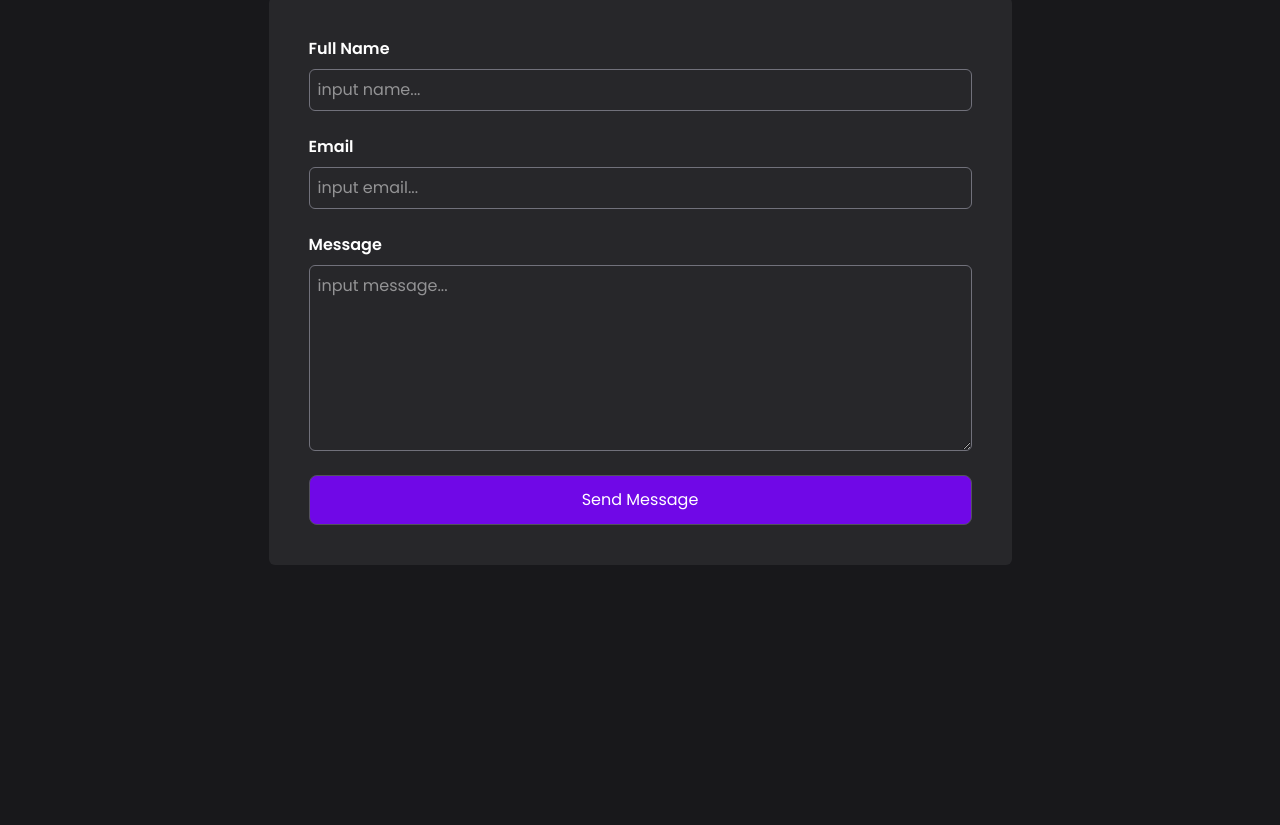
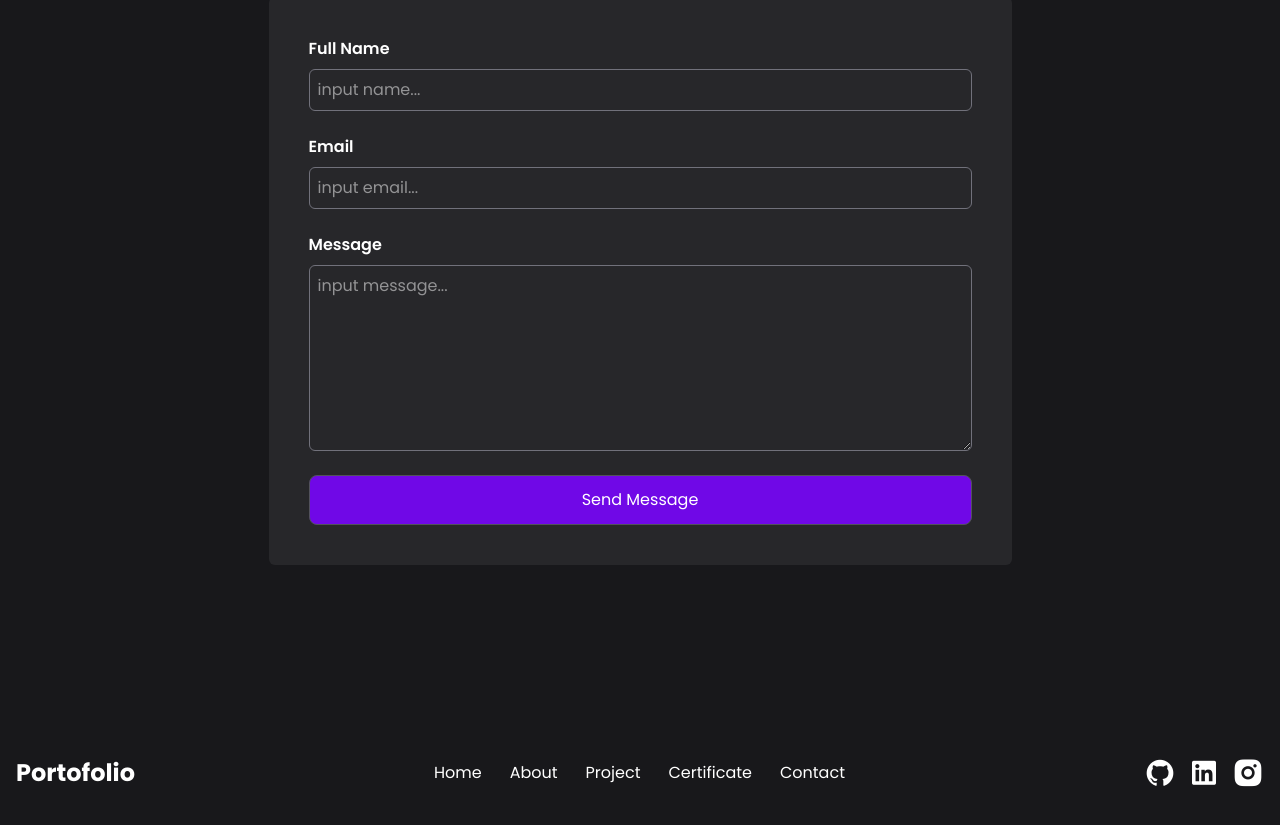
Before and after one commit to Kamikaze070104/My-Portofolio, a React (Vite) app: page / in a window 1280 px wide. Shown: the part 4832-5657 px from the top of the page. Before the commit the page ends 5453 px from the top, so only its background shows below. Built offline with nearby package versions, Linux system fonts and the light colour scheme.

Commit message:
add new footer and content preloaded

```diff
--- a/src/App.jsx
+++ b/src/App.jsx
@@ -196,7 +196,7 @@
         </div>
       </div>
       {/* contact */}
-      <div className="mt-32 p-10">
+      <div className="mt-32 sm:p-10 p-0">
         <h1 className="text-4xl mb-2 font-bold text-center">Contact</h1>
         <p className="text-base/loos text-center mb-10 opacity-50 ">
           let's Connect with me
@@ -204,7 +204,7 @@
         <form
           action="https://formsubmit.co/faizalazzriel@gmail.com"
           method="POST"
-          className="bg-zinc-800 p-10 w-fit mx-auto rounded-md"
+          className="bg-zinc-800 p-10 sm:w-fit w-full mx-auto rounded-md"
           autoComplete="off"
         >
           <div className="flex flex-col gap-6">
--- /dev/null
+++ b/src/components/Footer.jsx
@@ -0,0 +1,27 @@
+const Footer = () => {
+    return (
+      <div className="mt-32 py-4 flex md:flex-row flex-col gap-6 md:gap-0 justify-between items-center">
+        <h1 className="text-2xl font-bold">Portofolio</h1>
+            <div className="flex gap-7">
+                <a href="#">Home</a>
+                <a href="#">About</a>
+                <a href="#">Project</a>
+                <a href="#">Certificate</a>
+                <a href="#">Contact</a>
+            </div>
+            <div className="flex items-center gap-3">
+                <a href="#">
+                    <i className="ri-github-fill ri-2x"></i>
+                </a>
+                <a href="#">
+                    <i className="ri-linkedin-box-fill ri-2x"></i>
+                </a>
+                <a href="#">
+                    <i className="ri-instagram-fill ri-2x"></i>
+                </a>
+            </div>
+      </div>
+    );
+}
+
+export default Footer
--- /dev/null
+++ b/src/components/PreLoader.jsx
@@ -0,0 +1,36 @@
+import {useState, useEffect} from 'react';
+const PreLoader = () => {
+    const [loading, setLoading] = useState(true);
+    useEffect(() => {
+        setTimeout(() => {
+            setLoading(false);
+        }   , 3000); // Simulate a 3 second loading time
+    }, []);
+    return (
+      loading && (
+        <div className="flex w-screen h-screen fixed items-center justify-center bg:black z-10">
+          <div role="status">
+            <svg
+              aria-hidden="true"
+              class="inline w-10 h-10 text-gray-200 animate-spin dark:text-gray-600 fill-purple-600"
+              viewBox="0 0 100 101"
+              fill="none"
+              xmlns="http://www.w3.org/2000/svg"
+            >
+              <path
+                d="M100 50.5908C100 78.2051 77.6142 100.591 50 100.591C22.3858 100.591 0 78.2051 0 50.5908C0 22.9766 22.3858 0.59082 50 0.59082C77.6142 0.59082 100 22.9766 100 50.5908ZM9.08144 50.5908C9.08144 73.1895 27.4013 91.5094 50 91.5094C72.5987 91.5094 90.9186 73.1895 90.9186 50.5908C90.9186 27.9921 72.5987 9.67226 50 9.67226C27.4013 9.67226 9.08144 27.9921 9.08144 50.5908Z"
+                fill="currentColor"
+              />
+              <path
+                d="M93.9676 39.0409C96.393 38.4038 97.8624 35.9116 97.0079 33.5539C95.2932 28.8227 92.871 24.3692 89.8167 20.348C85.8452 15.1192 80.8826 10.7238 75.2124 7.41289C69.5422 4.10194 63.2754 1.94025 56.7698 1.05124C51.7666 0.367541 46.6976 0.446843 41.7345 1.27873C39.2613 1.69328 37.813 4.19778 38.4501 6.62326C39.0873 9.04874 41.5694 10.4717 44.0505 10.1071C47.8511 9.54855 51.7191 9.52689 55.5402 10.0491C60.8642 10.7766 65.9928 12.5457 70.6331 15.2552C75.2735 17.9648 79.3347 21.5619 82.5849 25.841C84.9175 28.9121 86.7997 32.2913 88.1811 35.8758C89.083 38.2158 91.5421 39.6781 93.9676 39.0409Z"
+                fill="currentFill"
+              />
+            </svg>
+            <span class="sr-only">Loading...</span>
+          </div>
+        </div>
+      )
+    );
+}
+
+export default PreLoader
--- a/src/main.jsx
+++ b/src/main.jsx
@@ -4,12 +4,16 @@
 import App from './App.jsx'
 import Navbar from './components/Navbar.jsx'
 import "remixicon/fonts/remixicon.css";
+import Footer from './components/Footer.jsx'
+import PreLoader from './components/PreLoader.jsx'
 
 createRoot(document.getElementById("root")).render(
   <StrictMode>
+    <PreLoader />
     <div className="container mx-auto p-4">
       <Navbar />
       <App />
+      <Footer />
     </div>
   </StrictMode>
 );
```
